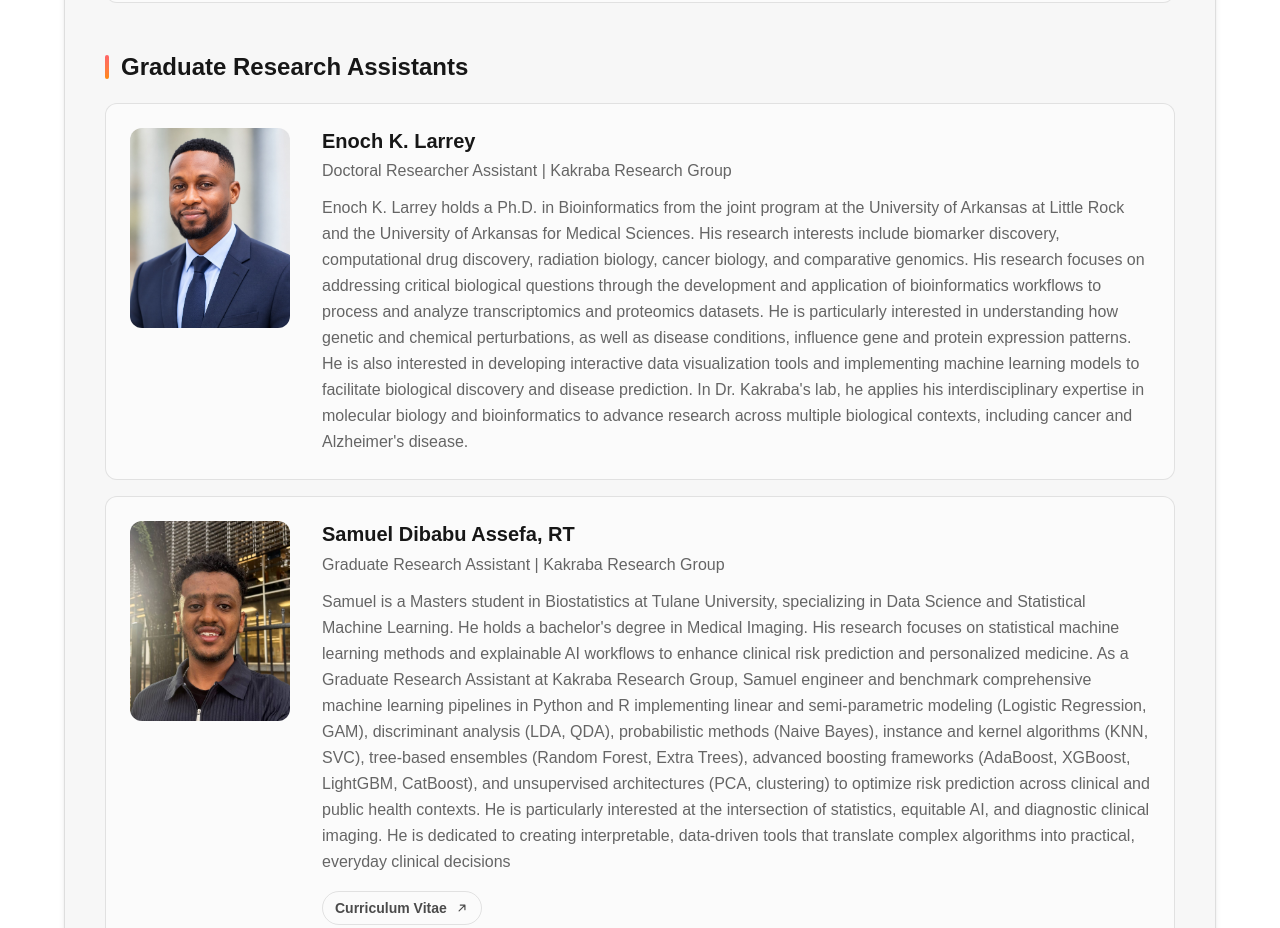
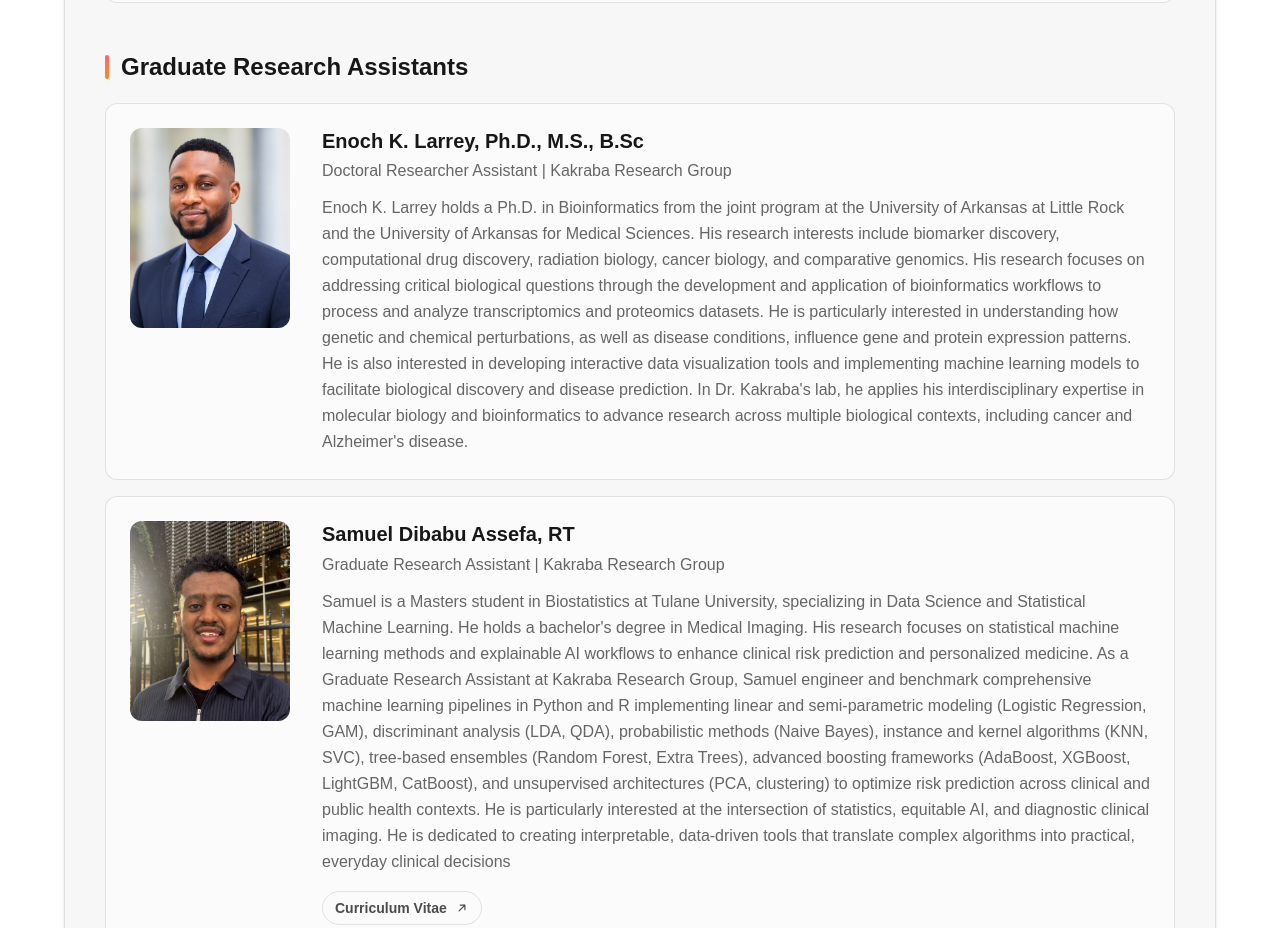
Before and after one commit to Yakob-D/Kakraba-International-Research-Lab, a Next.js app: page /people in a window 1280 px wide. Shown: the part 5060-5988 px from the top of the page. Built offline with nearby package versions, Linux system fonts and the light colour scheme.

Commit message:
Minor fix

```diff
--- a/app/people/page.tsx
+++ b/app/people/page.tsx
@@ -15,7 +15,7 @@ const people = [
   },
   {
     name: "Enoch K. Larrey",
-    credentials: "Ph.D., M.S., B.Sc",
+    credential: "Ph.D., M.S., B.Sc",
     role: "Doctoral Researcher Assistant | Kakraba Research Group",
     imageSrc: "/Larrey/Larrey.jpg",
     imageAlt: "Enoch K. Larrey",
```
